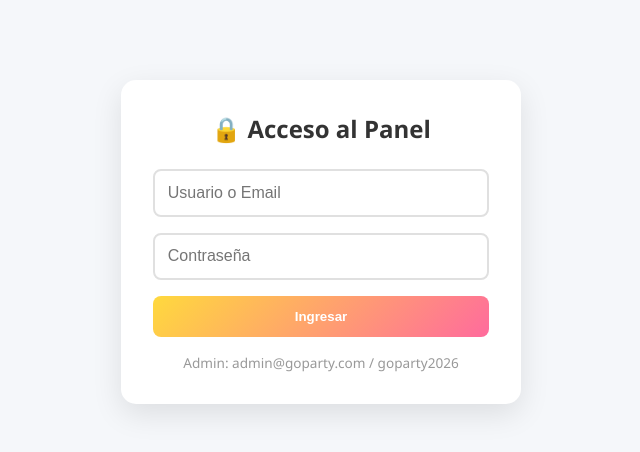
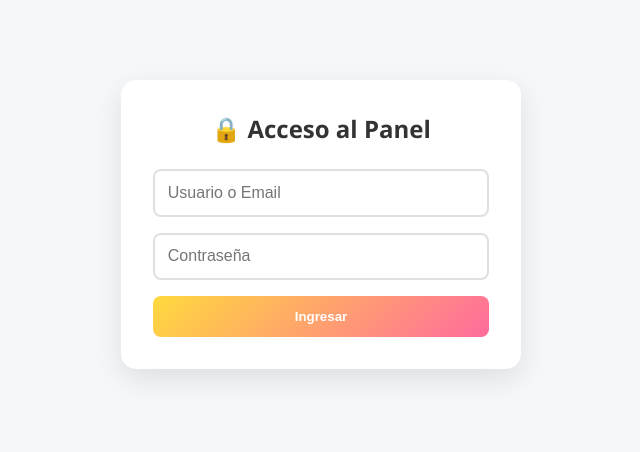
Before and after one commit to gopartyxal-Admin/Goparty-Marketplace, a plain HTML site: page admin.html in a window 1280 px wide. Shown: the whole page, without its empty margins (319-959 px from the left). Drawn offline with Linux system fonts and the light colour scheme.

Commit message:
admin.html

```diff
--- a/admin.html
+++ b/admin.html
@@ -118,7 +118,6 @@
         <input type="text" id="loginEmail" placeholder="Usuario o Email">
         <input type="password" id="loginPassword" placeholder="Contraseña">
         <button onclick="login()">Ingresar</button>
-        <p class="login-hint">Admin: admin@goparty.com / goparty2026</p>
     </div>
 
     <!-- PANEL ADMIN -->
```
